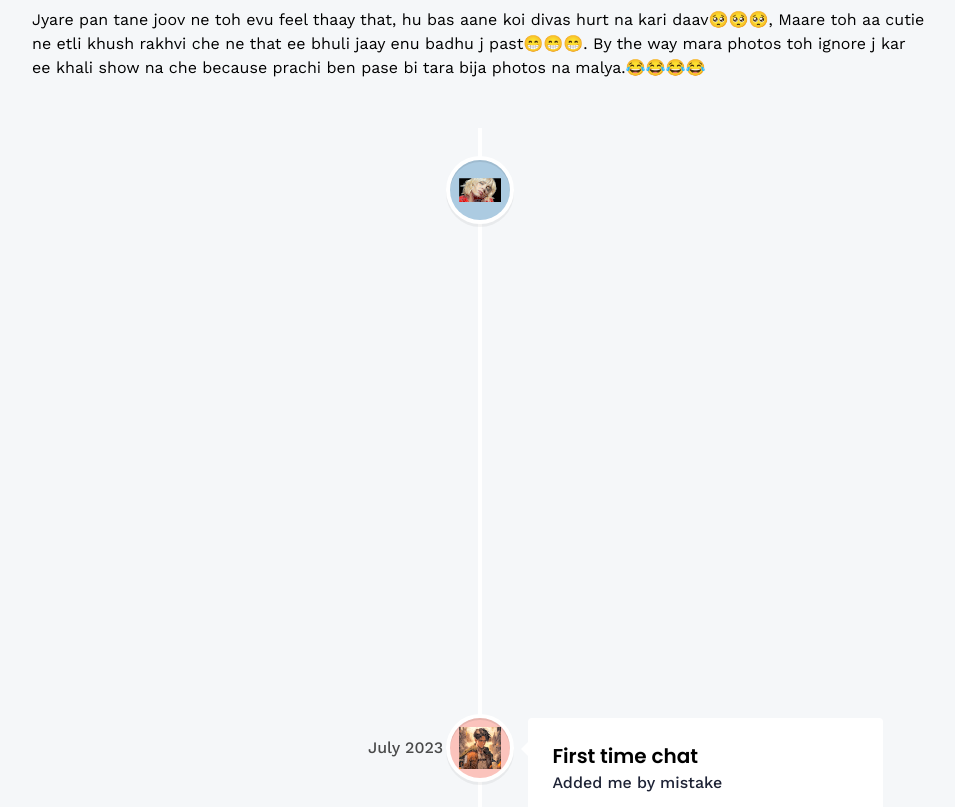
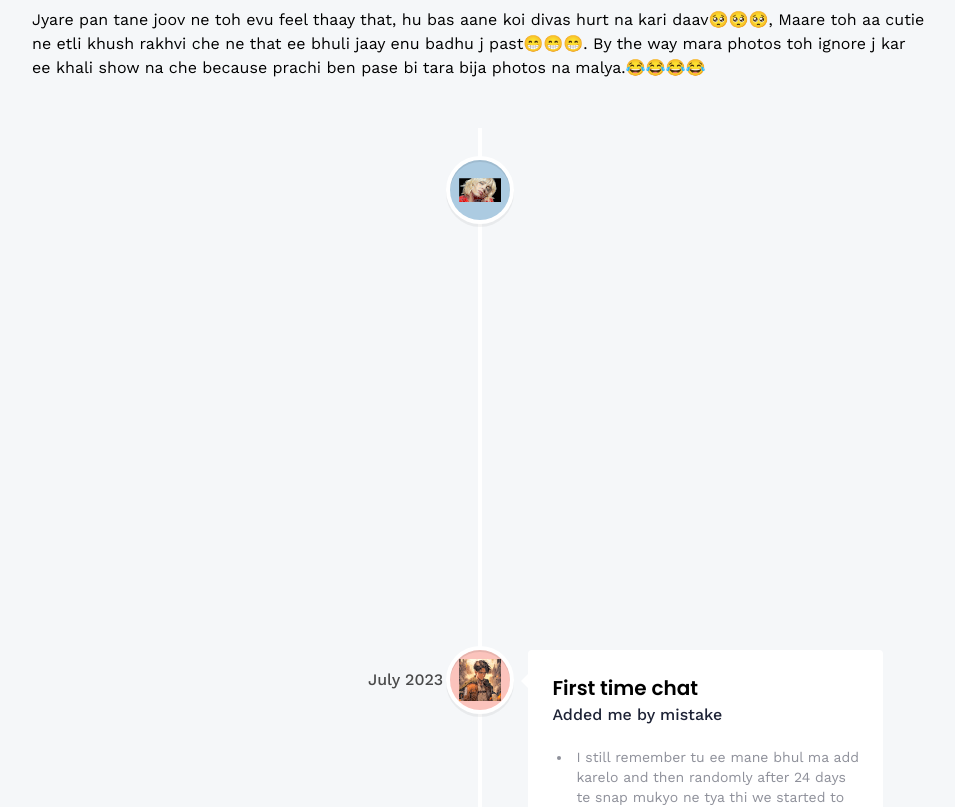
Before and after one commit to OmGandhi091611/omandaastha, a React (Vite) app: page /childhood in a window 1280 px wide. Shown: the part 920-1727 px from the top of the page, without its empty margins (160-1115 px from the left). Built offline with nearby package versions, Linux system fonts and the light colour scheme.

Commit message:
json changes

```diff
--- a/src/constants/index.js
+++ b/src/constants/index.js
@@ -53,7 +53,6 @@
             "15th February 2005, mara life no luckiest day because ee divase tara mummy ee tane janam aapi ne mari life safal kari.😁😁😁😁",
             "You know Aastha, life na 21 years jivi chukelo pan life mari start thayi ti on 17th July 2023.",
             "I still remember how mein tane puchelu that Do I know you, honestly vicharyu natu that ee Do I know you thi mara parmeshwariji par kyare aavyo pan the one of the most beautiful transition of my life mara parmeshwari ji❤️❤️❤️❤️❤️.",
-            "Participating in code reviews and providing constructive feedback to other developers.",
         ],
     },
     {
```
